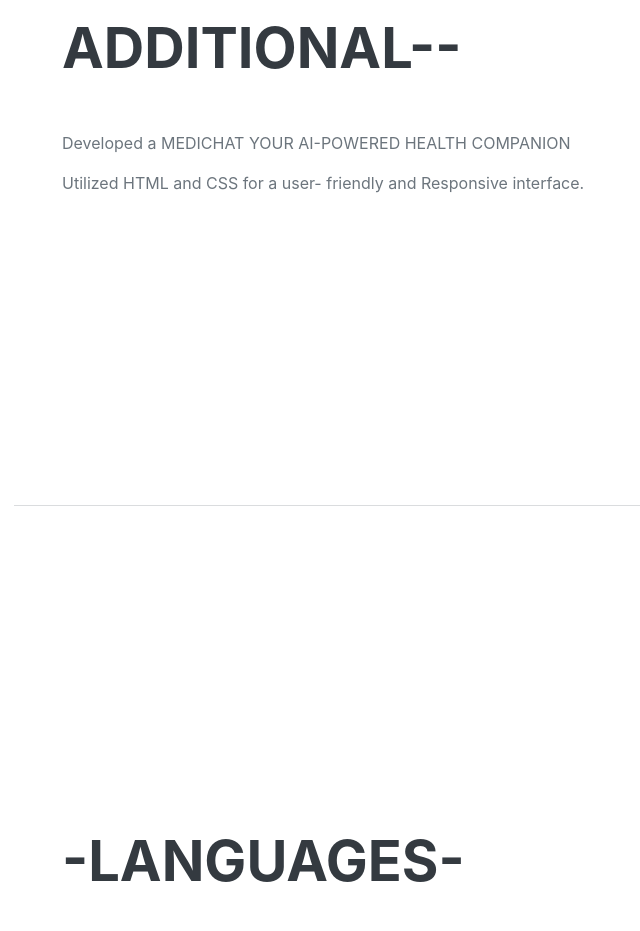
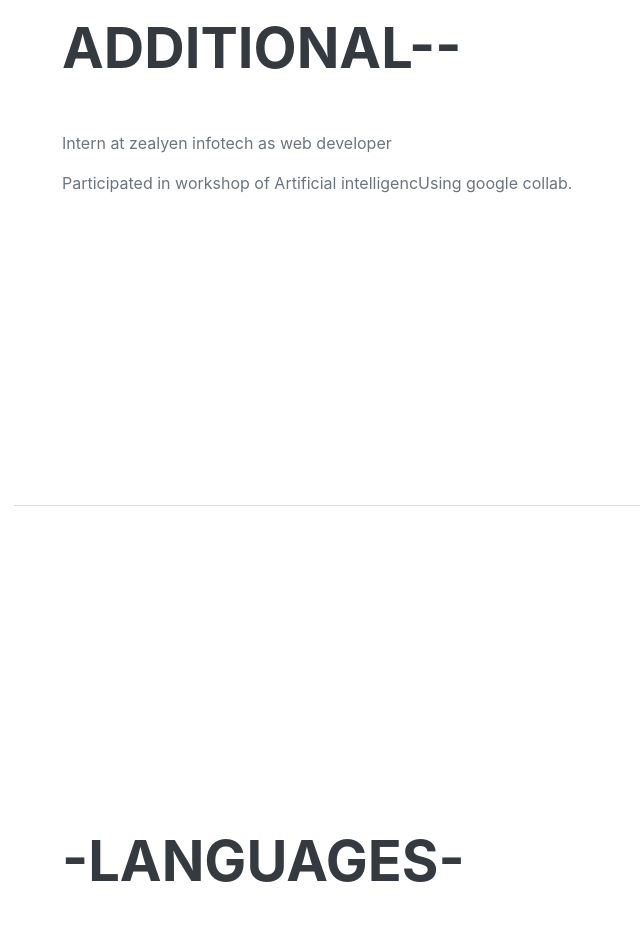
Before and after one commit to munzeera07/portfolio, a plain HTML site: page index.html in a window 1280 px wide. Shown: the part 3500-4431 px from the top of the page, without its empty margins (258-898 px from the left). Drawn offline with nearby package versions, Linux system fonts and the light colour scheme; a web font is replaced by a local one.

Commit message:
Update index.html

```diff
--- a/index.html
+++ b/index.html
@@ -145,8 +145,8 @@
             <section class="resume-section" id="interests">
                 <div class="resume-section-content">
                     <h2 class="mb-5">additional--</h2>
-                    <p> Developed a MEDICHAT YOUR AI-POWERED HEALTH COMPANION</p>
-                    <p class="mb-0"> Utilized HTML and CSS for a user- friendly and Responsive interface.</p>
+                    <p> Intern at zealyen infotech as web developer</p>
+                    <p class="mb-0"> Participated in workshop of Artificial intelligencUsing google collab.</p>
                 </div>
             </section>
             <hr class="m-0" />
```
